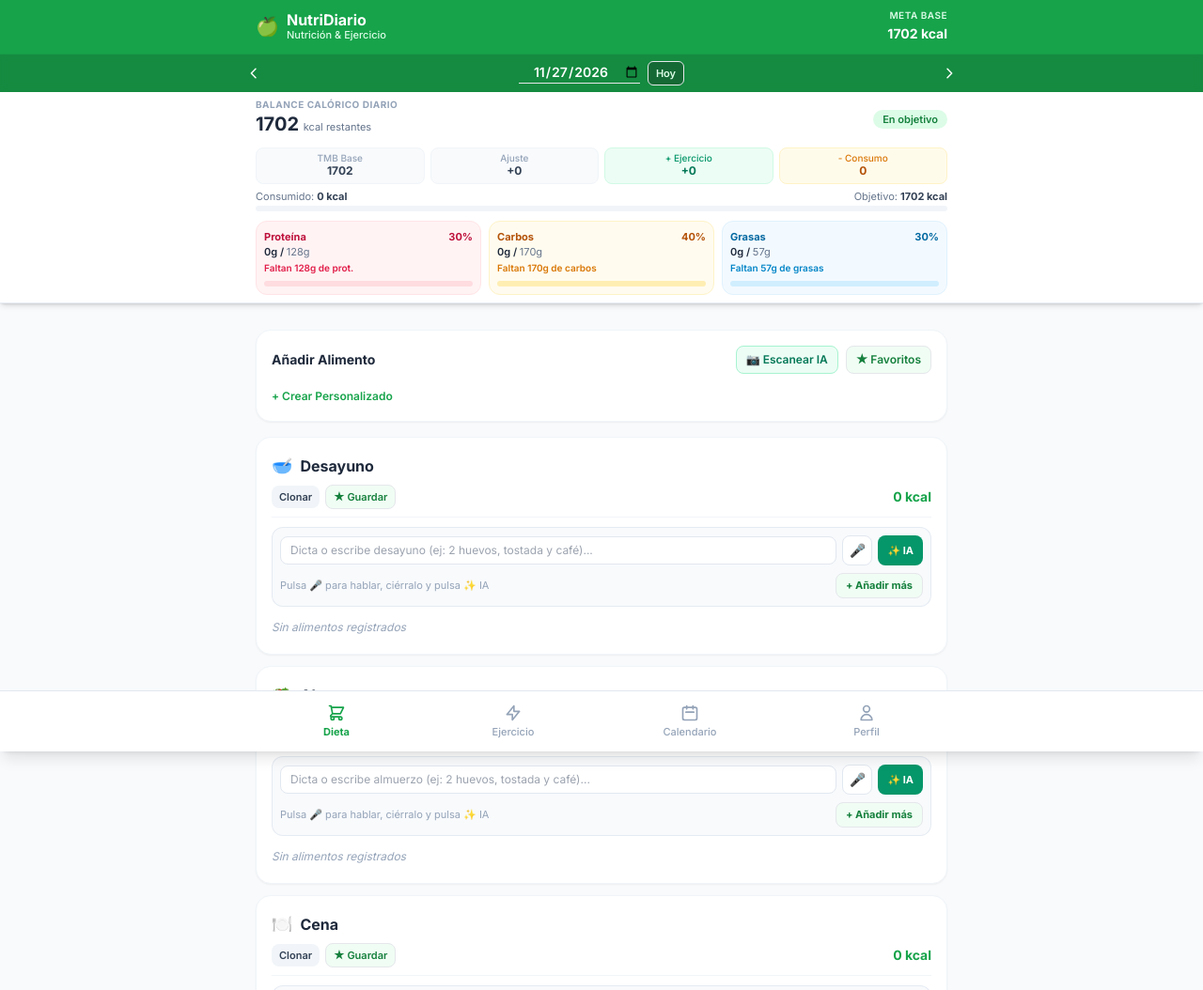
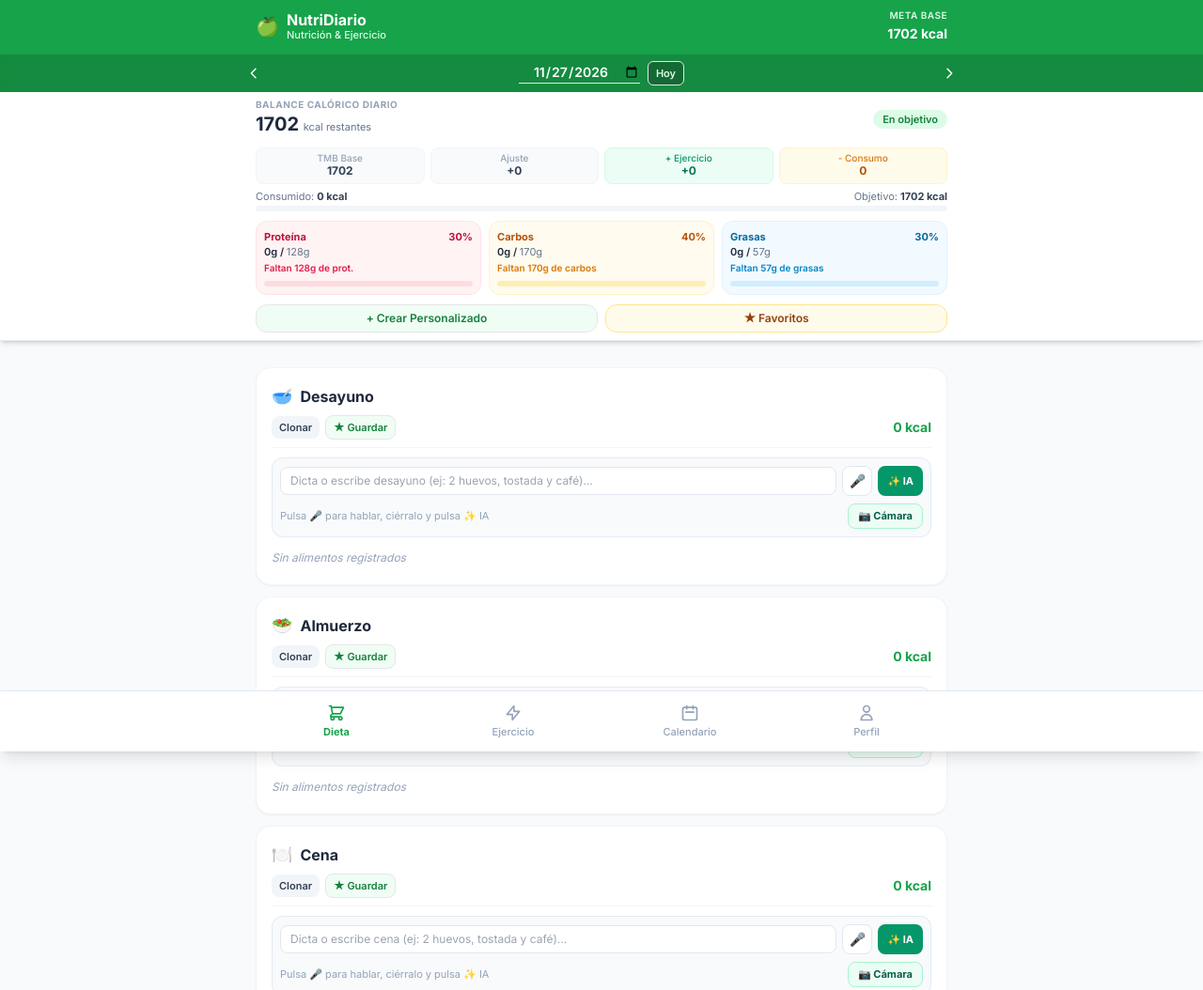
Before and after one commit to fmartinronco1981-code/NutriApp2, a plain HTML site: page index.html in a window 1280 px wide. Shown: the top 1054 px of the page at 94% size. Drawn offline with nearby package versions, Linux system fonts and the light colour scheme.

Commit message:
Update comments and add custom/favorites buttons

```diff
--- a/index.html
+++ b/index.html
@@ -80,7 +80,7 @@
             </div>
         </div>
 
-        <!-- Sticky Calorie Balance + 3 Macro Cards inside Dieta Tab (Unified with Header & Date) -->
+        <!-- Sticky Calorie Balance + 3 Macro Cards + Fixed Custom/Favorites Actions inside Dieta Tab -->
         <div id="stickyDietaBalance" class="bg-white text-slate-800 border-b border-slate-200/80 shadow-sm">
             <div class="max-w-3xl mx-auto px-4 py-2 space-y-2">
                 <div class="flex items-center justify-between gap-2">
@@ -124,7 +124,7 @@
                     </div>
                 </div>
 
-                <!-- Solo las 3 tarjetas de colores de Macronutrientes -->
+                <!-- 3 tarjetas de colores de Macronutrientes -->
                 <div class="grid grid-cols-3 gap-2 pt-0.5">
                     <!-- Protein -->
                     <div class="bg-rose-50/80 p-2 rounded-xl border border-rose-100 flex flex-col justify-between">
@@ -177,6 +177,16 @@
                         </div>
                     </div>
                 </div>
+
+                <!-- Pegado a Proteína, Carbos y Grasas: Crear Personalizado y Favoritos (fijo sin scroll) -->
+                <div class="flex items-center justify-between gap-2 pt-0.5">
+                    <button type="button" onclick="openCustomFoodModal()" class="flex-1 text-xs bg-brand-50 hover:bg-brand-100 text-brand-700 font-semibold py-1.5 px-3 rounded-xl border border-brand-200 transition active:scale-95 text-center">
+                        + Crear Personalizado
+                    </button>
+                    <button type="button" onclick="openFavoritesModal()" class="flex-1 text-xs bg-amber-50 hover:bg-amber-100 text-amber-800 font-semibold py-1.5 px-3 rounded-xl border border-amber-200 transition active:scale-95 text-center">
+                        ★ Favoritos
+                    </button>
+                </div>
             </div>
         </div>
 
@@ -257,26 +267,6 @@
 
         <!-- ================= TAB 1: DIETA ================= -->
         <section id="tab-dieta" class="tab-content space-y-4">
-
-            <!-- Add Food Card (Clean: Title left, Escanear IA & Favoritos right, Crear Personalizado below) -->
-            <div class="bg-white rounded-2xl p-4 shadow-sm border border-slate-100 space-y-2.5">
-                <div class="flex items-center justify-between gap-2">
-                    <h3 class="text-sm font-bold text-slate-800">Añadir Alimento</h3>
-                    <div class="flex items-center gap-2 shrink-0">
-                        <button type="button" onclick="openAiScanModal()" class="text-xs bg-emerald-50 text-emerald-700 hover:bg-emerald-100 font-semibold px-2.5 py-1.5 rounded-lg border border-emerald-200 transition active:scale-95">
-                            📷 Escanear IA
-                        </button>
-                        <button type="button" onclick="openFavoritesModal()" class="text-xs bg-brand-50 text-brand-700 hover:bg-brand-100 font-semibold px-2.5 py-1.5 rounded-lg border border-brand-200 transition active:scale-95">
-                            ★ Favoritos
-                        </button>
-                    </div>
-                </div>
-                <div>
-                    <button type="button" onclick="openCustomFoodModal()" class="text-xs text-brand-600 hover:text-brand-700 font-semibold py-0.5 transition">
-                        + Crear Personalizado
-                    </button>
-                </div>
-            </div>
 
             <!-- Whole-Meal Two-Tap Move Banner -->
             <div id="moveBanner" class="hidden bg-brand-50 border border-brand-200 text-brand-800 rounded-2xl p-3 flex items-center justify-between gap-2 text-xs shadow-sm">
@@ -1273,7 +1263,7 @@
                             </div>
                         </div>
 
-                        <!-- Voice + Gemini + Add More Bar -->
+                        <!-- Voice + Gemini + Camera Bar -->
                         <div class="bg-slate-50/90 border border-slate-200/80 rounded-xl p-2 space-y-2">
                             <div class="flex items-center gap-1.5">
                                 <input type="text" id="geminiInput-${cat.key}" placeholder="Dicta o escribe ${cat.title.toLowerCase()} (ej: 2 huevos, tostada y café)..." onkeydown="handleGeminiMealKey(event, '${cat.key}')" class="flex-1 min-w-0 bg-white border border-slate-200 rounded-lg px-2.5 py-1.5 text-xs text-slate-800 focus:outline-none focus:ring-2 focus:ring-brand-500">
@@ -1288,8 +1278,8 @@
                                 <span id="micStatus-${cat.key}" class="${isMicOnThisMeal ? 'text-rose-600 font-semibold' : 'text-slate-400'} truncate">
                                     ${isMicOnThisMeal ? 'Grabando... vuelve a pulsar el micro al terminar' : 'Pulsa 🎤 para hablar, ciérralo y pulsa ✨ IA'}
                                 </span>
-                                <button type="button" onclick="addMoreToMeal('${cat.key}')" class="text-[11px] font-bold text-brand-700 bg-brand-50 hover:bg-brand-100 border border-brand-200 px-2.5 py-1 rounded-lg shrink-0 transition active:scale-95">
-                                    + Añadir más
+                                <button type="button" onclick="openAiScanModal('${cat.key}')" title="Escanear alimento o etiqueta en ${cat.title}" aria-label="Cámara para ${cat.title}" class="text-[11px] font-bold text-emerald-800 bg-emerald-50 hover:bg-emerald-100 border border-emerald-200 px-2.5 py-1 rounded-lg shrink-0 transition active:scale-95 flex items-center gap-1">
+                                    <span>📷 Cámara</span>
                                 </button>
                             </div>
                         </div>
@@ -1506,10 +1496,13 @@
         }
 
         // ================= AI SCANNER (FOOD OR MACROS) + EDITABLE ITEMS =================
-        function openAiScanModal() {
+        function openAiScanModal(categoryOverride = null) {
             scanImageBase64 = null;
             scanImageMimeType = 'image/jpeg';
             editableScanRows = [];
+            if (categoryOverride) {
+                document.getElementById('aiScanMealCategory').value = categoryOverride;
+            }
             document.getElementById('aiScanCameraInput').value = '';
             document.getElementById('aiScanGalleryInput').value = '';
             document.getElementById('aiScanContextNote').value = '';
@@ -2143,7 +2136,7 @@ Si es una etiqueta nutricional, extrae los valores de energía y macronutrientes
                 if (micBtn) {
                     micBtn.className = isThis
                         ? 'w-8 h-8 rounded-lg bg-rose-600 text-white border border-rose-700 flex items-center justify-center text-sm shrink-0 animate-pulse'
-                        : 'w-8 h-8 rounded-lg bg-white hover:bg-brand-50 text-slate-700 hover:text-brand-700 border border-slate-200 flex items-center justify-center text-sm shrink-0 transition active:scale-95';
+                        : 'w-8 h-8 rounded-lg bg-white hover:bg-brand-50 text-slate-700 hover:text-brand-700 border-slate-200 border flex items-center justify-center text-sm shrink-0 transition active:scale-95';
                     micBtn.innerHTML = isThis ? '⏹️' : '🎤';
                     micBtn.title = isThis ? 'Pulsa para detener el micrófono' : 'Pulsa para hablar (no se corta solo)';
                 }
@@ -2242,16 +2235,6 @@ Si es una etiqueta nutricional, extrae los valores de energía y macronutrientes
                 stopActiveMicCleanly(false);
                 showToast('No se pudo iniciar el micrófono', '⚠️');
             }
-        }
-
-        function addMoreToMeal(categoryKey) {
-            const inputEl = document.getElementById(`geminiInput-${categoryKey}`);
-            const currentText = (inputEl ? inputEl.value : '').trim();
-            if (currentText) {
-                estimateAndAddMealWithGemini(categoryKey);
-                return;
-            }
-            openCustomFoodModal(categoryKey);
         }
 
         async function callGeminiNutritionModels(apiKey, prompt) {
```
